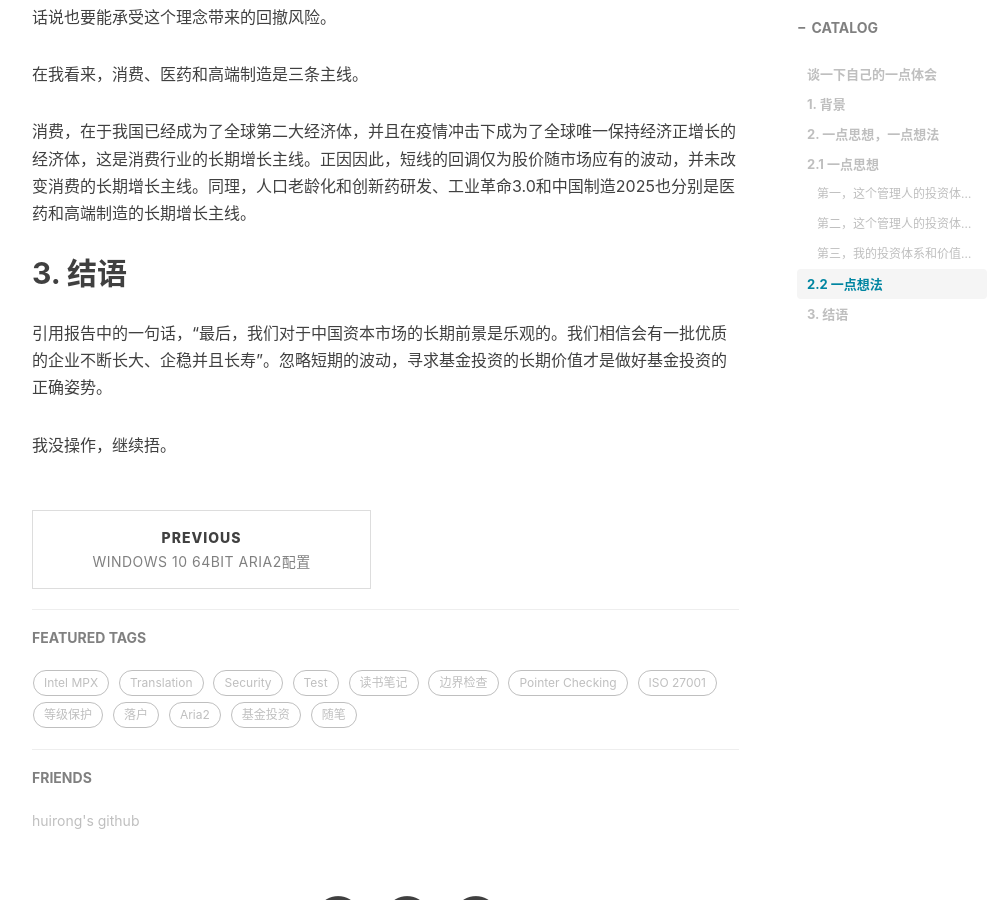
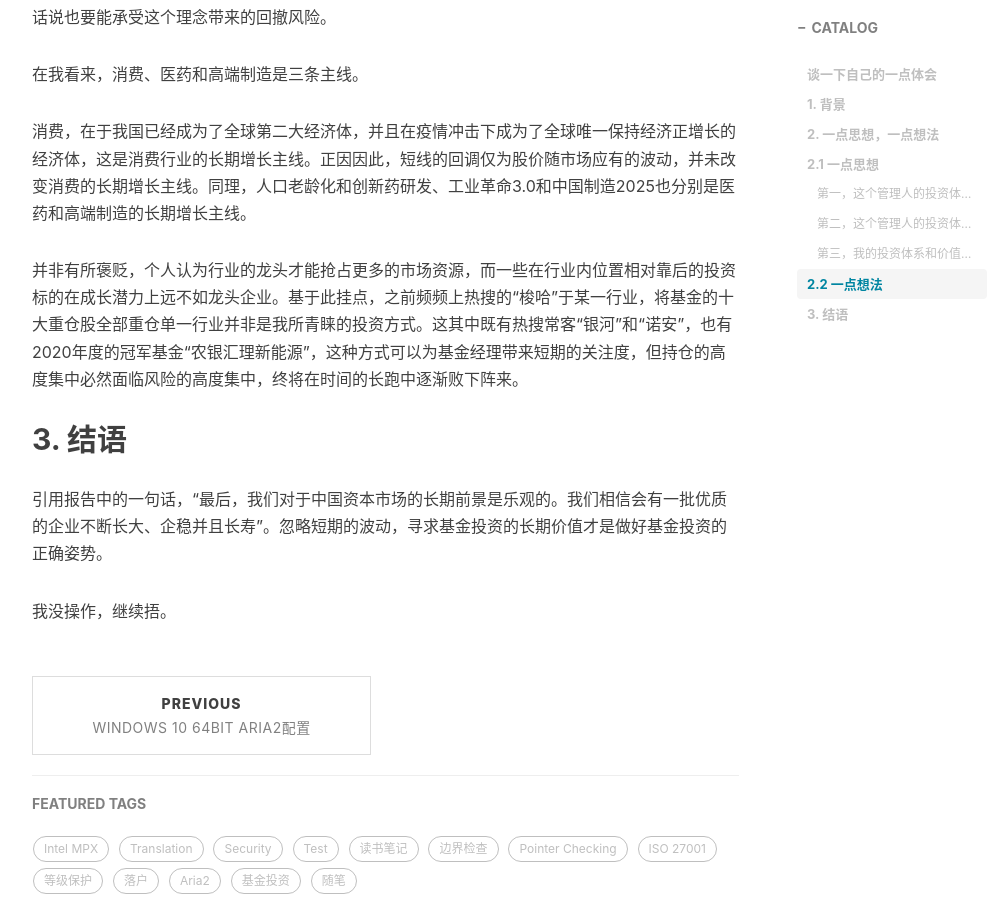
Before and after one commit to blankaiwang/blankaiwang.github.io, a Jekyll site: the page built from _posts/2021-02-26-谈一下自己当前的一点体会.md, in a window 1280 px wide and 900 px high, scrolled down 3139 px. Shown: the whole window, without its empty margins (233-1225 px from the left). Built offline with Jekyll 4.4.1, drawn with Linux system fonts in a browser that asks for light colours; nearby versions of some CDN libraries; comment, search, counter and statistics services are not loaded.

Commit message:
Update 2021-02-26-谈一下自己当前的一点体会.md

```diff
--- a/_posts/2021-02-26-谈一下自己当前的一点体会.md
+++ b/_posts/2021-02-26-谈一下自己当前的一点体会.md
@@ -60,6 +60,8 @@ tags:
 
 消费，在于我国已经成为了全球第二大经济体，并且在疫情冲击下成为了全球唯一保持经济正增长的经济体，这是消费行业的长期增长主线。正因因此，短线的回调仅为股价随市场应有的波动，并未改变消费的长期增长主线。同理，人口老龄化和创新药研发、工业革命3.0和中国制造2025也分别是医药和高端制造的长期增长主线。
 
+并非有所褒贬，个人认为行业的龙头才能抢占更多的市场资源，而一些在行业内位置相对靠后的投资标的在成长潜力上远不如龙头企业。基于此挂点，之前频频上热搜的“梭哈”于某一行业，将基金的十大重仓股全部重仓单一行业并非是我所青睐的投资方式。这其中既有热搜常客“银河”和“诺安”，也有2020年度的冠军基金“农银汇理新能源”，这种方式可以为基金经理带来短期的关注度，但持仓的高度集中必然面临风险的高度集中，终将在时间的长跑中逐渐败下阵来。
+
 
 
 ## 3. 结语
```
